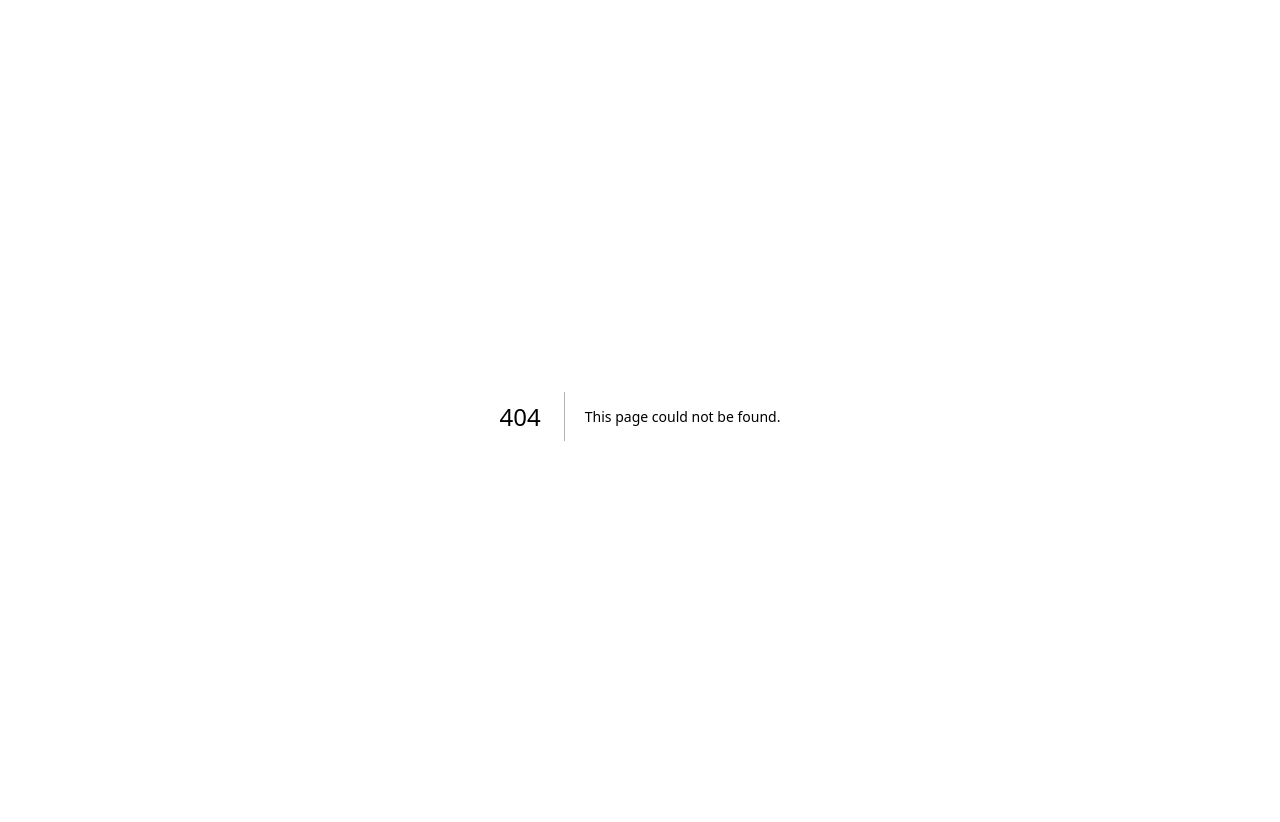
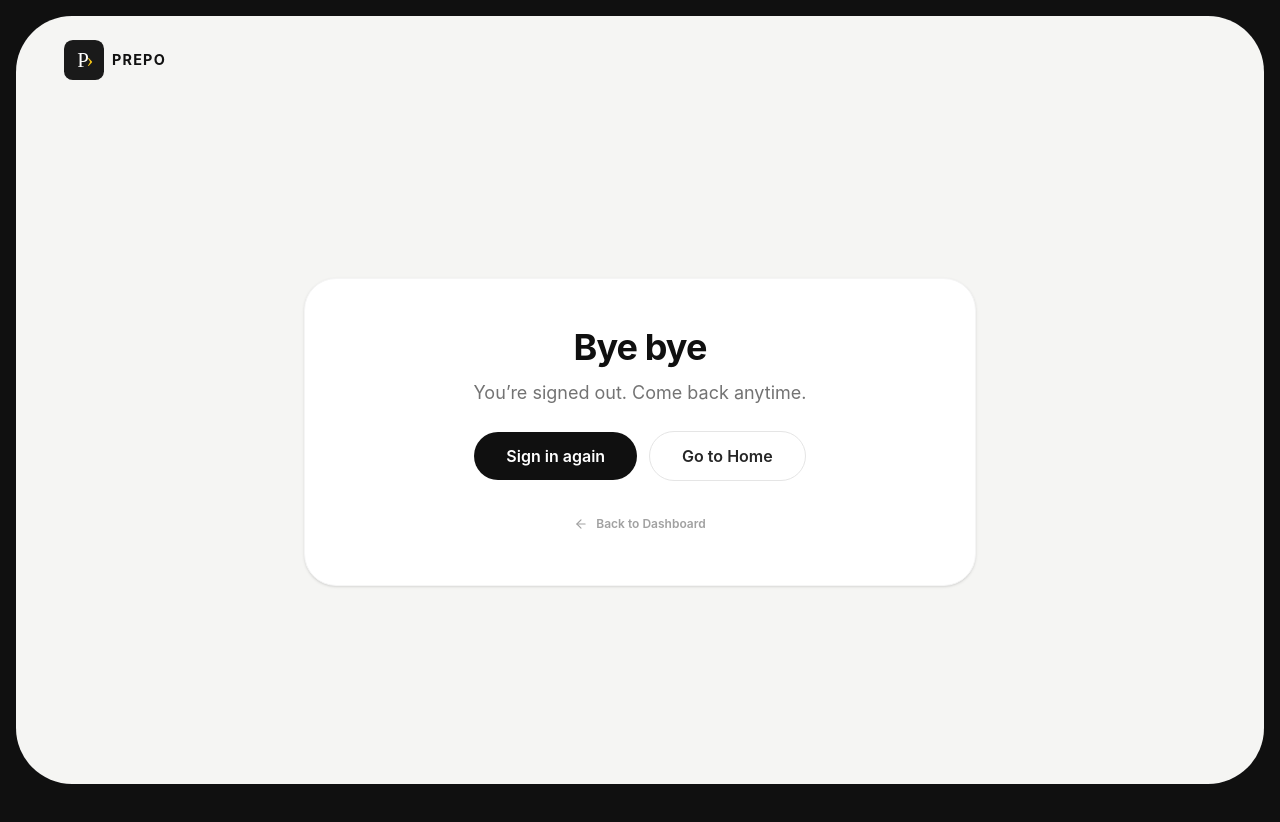
Before and after one commit to TimSing6584/PREPO, a Next.js app: page /bye in a window 1280 px wide. Before the commit this address had no page. Shown: the top 822 px of the page. After the commit the page ends 800 px from the top, so only its background shows below. Built offline with nearby package versions, Linux system fonts and the light colour scheme; no server answers.

Commit message:
handle sign in and sign out to dashboard

```diff
--- /dev/null
+++ b/app/bye/page.tsx
@@ -0,0 +1,50 @@
+'use client'
+
+import Link from 'next/link'
+import Navbar from '@/components/main/Navbar'
+import { LoginLink } from '@kinde-oss/kinde-auth-nextjs'
+import { ArrowLeft } from 'lucide-react'
+
+export default function ByePage() {
+  return (
+    <div className="main-frame px-6 md:px-12 pb-6 md:pb-12 pt-4 md:pt-6 relative overflow-hidden flex flex-col gap-8 md:gap-12 font-geist-sans">
+      <Navbar />
+
+      <div className="flex-1 flex items-center justify-center">
+        <div className="w-full max-w-2xl bg-white rounded-[2rem] border border-neutral-100 shadow-sm p-8 md:p-12 text-center space-y-6">
+          <div className="space-y-3">
+            <h1 className="text-3xl md:text-4xl font-bold text-[#101010] tracking-tight">
+              Bye bye
+            </h1>
+            <p className="text-neutral-500 text-base md:text-lg">
+              You’re signed out. Come back anytime.
+            </p>
+          </div>
+
+          <div className="flex flex-col sm:flex-row gap-3 items-center justify-center">
+            <LoginLink className="w-full sm:w-auto px-8 py-3 rounded-full bg-[#101010] text-white font-semibold hover:bg-black/90 transition-all">
+              Sign in again
+            </LoginLink>
+
+            <Link
+              href="/"
+              className="w-full sm:w-auto px-8 py-3 rounded-full border border-neutral-200 hover:bg-neutral-100 hover:border-neutral-300 transition-all font-semibold text-neutral-800 bg-white"
+            >
+              Go to Home
+            </Link>
+          </div>
+
+          <div className="pt-2">
+            <Link
+              href="/dashboard"
+              className="inline-flex items-center gap-2 text-xs font-semibold text-neutral-400 hover:text-neutral-900 transition-colors group"
+            >
+              <ArrowLeft className="w-3.5 h-3.5 transition-transform group-hover:-translate-x-0.5" />
+              Back to Dashboard
+            </Link>
+          </div>
+        </div>
+      </div>
+    </div>
+  )
+}
--- a/components/main/Navbar.tsx
+++ b/components/main/Navbar.tsx
@@ -3,8 +3,16 @@
 import React from 'react'
 import Image from 'next/image'
 import Link from 'next/link'
+import { LogoutLink, useKindeBrowserClient } from '@kinde-oss/kinde-auth-nextjs'
 
 export default function Navbar() {
+  const { user, isLoading } = useKindeBrowserClient()
+  const displayName =
+    user?.given_name ||
+    user?.family_name ||
+    user?.email ||
+    'Account'
+
   return (
     <header className="w-full flex justify-between items-center z-10">
       <Link href="/dashboard" className="transition-transform hover:scale-105 active:scale-95">
@@ -16,9 +24,21 @@ export default function Navbar() {
           className="h-10 w-auto"
         />
       </Link>
-      <button className="px-8 py-2.5 rounded-full border border-neutral-200 hover:bg-neutral-100 hover:border-neutral-300 transition-all font-medium text-neutral-800 bg-white shadow-sm">
-        Sign In
-      </button>
+      <div className="flex items-center gap-3">
+        {!isLoading && user && (
+          <span className="hidden sm:inline text-sm font-semibold text-neutral-700">
+            {displayName}
+          </span>
+        )}
+
+        {user ? (
+          <LogoutLink
+            className="px-8 py-2.5 rounded-full border border-neutral-200 hover:bg-neutral-100 hover:border-neutral-300 transition-all font-medium text-neutral-800 bg-white shadow-sm"
+          >
+            Sign out
+          </LogoutLink>
+        ) : null}
+      </div>
     </header>
   )
 }
--- a/proxy.ts
+++ b/proxy.ts
@@ -1,12 +1,18 @@
 import { withAuth } from "@kinde-oss/kinde-auth-nextjs/middleware";
-import { getKindeServerSession } from "@kinde-oss/kinde-auth-nextjs/server"
+import { NextResponse } from "next/server";
+import type { NextRequest } from "next/server";
 export default withAuth(
-    async function proxy() {
+    async function proxy(req: NextRequest) {
+        // Allow CORS preflight and other non-navigation requests to pass through.
+        if (req.method === "OPTIONS" || req.method === "HEAD") {
+            return NextResponse.next();
+        }
 
+        return NextResponse.next();
     },
     {
         // Middleware still runs on all routes, but doesn't protect the home route
-        publicPaths: ["/"], // e.g. ["/api/public", "/blog", "/about"]
+        publicPaths: ["/", "/bye", "/api/auth/:path*"], // e.g. ["/api/public", "/blog", "/about"]
     }
 );
 
```
